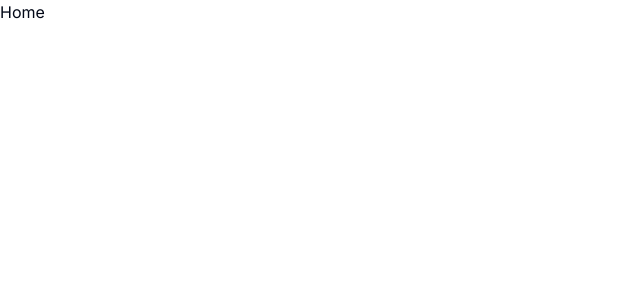
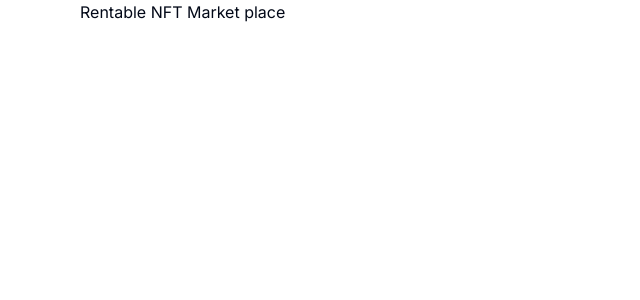
Before and after one commit to NovaNex-Hub/website, a Next.js app: page / in a window 1280 px wide. Shown: the top 300 px of the page, without its empty margins (0-640 px from the left). Built offline with nearby package versions, Linux system fonts and the light colour scheme.

Commit message:
feat: init Home Page
Signed-off-by: Chandaluri Vamsi Krishna <cvamsik99@gmail.com>

```diff
--- a/src/app/globals.css
+++ b/src/app/globals.css
@@ -6,63 +6,46 @@
   :root {
     --background: 0 0% 100%;
     --foreground: 222.2 84% 4.9%;
-
     --card: 0 0% 100%;
     --card-foreground: 222.2 84% 4.9%;
-
     --popover: 0 0% 100%;
     --popover-foreground: 222.2 84% 4.9%;
-
-    --primary: 222.2 47.4% 11.2%;
+    --primary: 221.2 83.2% 53.3%;
     --primary-foreground: 210 40% 98%;
-
     --secondary: 210 40% 96.1%;
     --secondary-foreground: 222.2 47.4% 11.2%;
-
     --muted: 210 40% 96.1%;
     --muted-foreground: 215.4 16.3% 46.9%;
-
     --accent: 210 40% 96.1%;
     --accent-foreground: 222.2 47.4% 11.2%;
-
     --destructive: 0 84.2% 60.2%;
     --destructive-foreground: 210 40% 98%;
-
     --border: 214.3 31.8% 91.4%;
     --input: 214.3 31.8% 91.4%;
-    --ring: 222.2 84% 4.9%;
-
+    --ring: 221.2 83.2% 53.3%;
     --radius: 0.5rem;
   }
 
   .dark {
     --background: 222.2 84% 4.9%;
     --foreground: 210 40% 98%;
-
     --card: 222.2 84% 4.9%;
     --card-foreground: 210 40% 98%;
-
     --popover: 222.2 84% 4.9%;
     --popover-foreground: 210 40% 98%;
-
-    --primary: 210 40% 98%;
+    --primary: 217.2 91.2% 59.8%;
     --primary-foreground: 222.2 47.4% 11.2%;
-
     --secondary: 217.2 32.6% 17.5%;
     --secondary-foreground: 210 40% 98%;
-
     --muted: 217.2 32.6% 17.5%;
     --muted-foreground: 215 20.2% 65.1%;
-
     --accent: 217.2 32.6% 17.5%;
     --accent-foreground: 210 40% 98%;
-
     --destructive: 0 62.8% 30.6%;
     --destructive-foreground: 210 40% 98%;
-
     --border: 217.2 32.6% 17.5%;
     --input: 217.2 32.6% 17.5%;
-    --ring: 212.7 26.8% 83.9%;
+    --ring: 224.3 76.3% 48%;
   }
 }
 
@@ -74,3 +57,16 @@
     @apply bg-background text-foreground;
   }
 }
+
+.swiper-pagination-bullet {
+  width: 7px !important;
+  height: 7px !important;
+  background: rgba(255, 255, 255, 0.2);
+  scale: 0.9 !important;
+}
+
+.swiper-pagination-bullet-active {
+  color: #fff;
+  background: white !important;
+  scale: 1 !important ;
+}
--- a/src/app/layout.tsx
+++ b/src/app/layout.tsx
@@ -1,22 +1,31 @@
 import type { Metadata } from "next";
 import { Inter } from "next/font/google";
 import "./globals.css";
+import { cn } from "@/lib/utils";
+import NavBar from "@/components/NavBar";
 
 const inter = Inter({ subsets: ["latin"] });
 
 export const metadata: Metadata = {
-  title: "Create Next App",
-  description: "Generated by create next app",
+  title: "NovaNex",
+  description: "Rentable NFT Market place",
 };
 
 export default function RootLayout({
   children,
-}: Readonly<{
+}: {
   children: React.ReactNode;
-}>) {
+}) {
   return (
-    <html lang="en">
-      <body className={inter.className}>{children}</body>
+    <html lang="en" className="h-full">
+      <body
+        className={cn("relative h-full font-sans antialiased", inter.className)}
+      >
+        <main className="relative flex flex-col min-h-screen">
+          <NavBar />
+          <div className="flex-grow flex-1">{children}</div>
+        </main>
+      </body>
     </html>
   );
 }
--- a/src/app/page.tsx
+++ b/src/app/page.tsx
@@ -1,5 +1,9 @@
-import Image from "next/image";
+import MaxWidthWrapper from "@/components/MaxWidthWrapper";
 
 export default function Home() {
-  return <div>Home</div>
+  return (
+    <MaxWidthWrapper>
+      <div>Rentable NFT Market place</div>
+    </MaxWidthWrapper>
+  );
 }
--- /dev/null
+++ b/src/components/MaxWidthWrapper.tsx
@@ -0,0 +1,23 @@
+import { cn } from "@/lib/utils";
+import { ReactNode } from "react";
+
+const MaxWidthWrapper = ({
+  className,
+  children,
+}: {
+  className?: string;
+  children: ReactNode;
+}) => {
+  return (
+    <div
+      className={cn(
+        "mx-auto w-full max-w-screen-xl px-2.5 md:px-20",
+        className
+      )}
+    >
+      {children}
+    </div>
+  );
+};
+
+export default MaxWidthWrapper;
--- /dev/null
+++ b/src/components/NavBar.tsx
@@ -0,0 +1,4 @@
+const NavBar = () => {
+    return <div></div>
+}
+export default NavBar;
```
